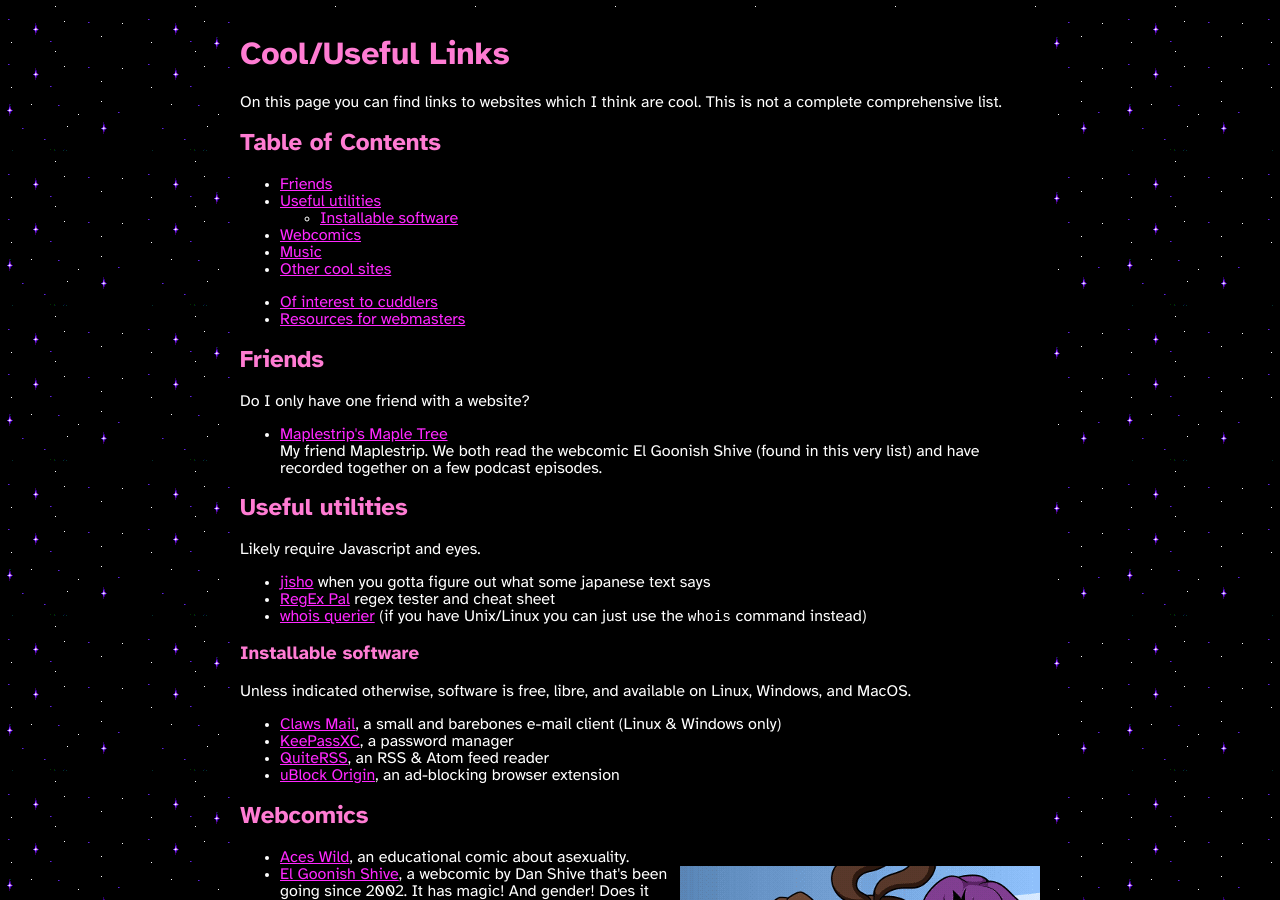
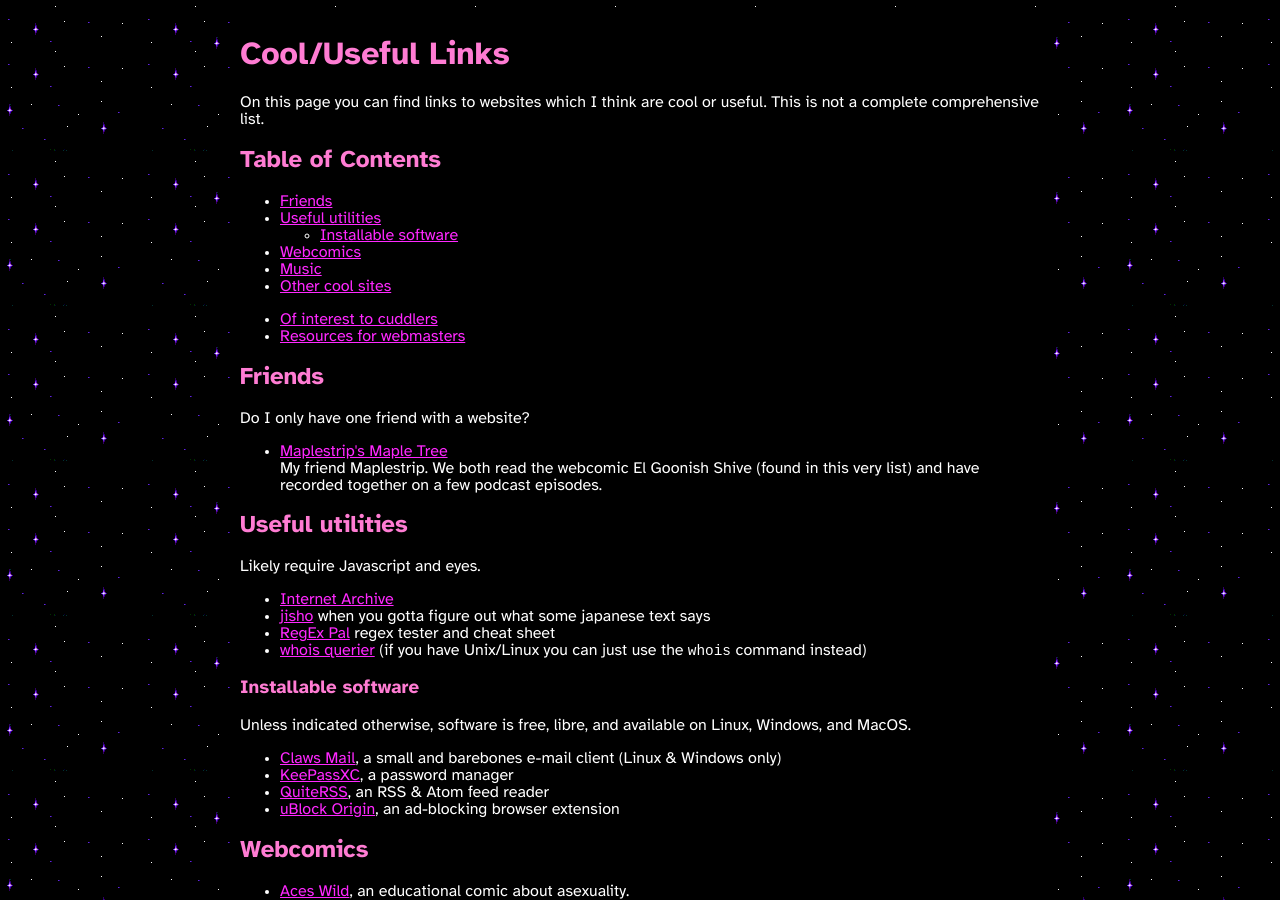
Before and after one commit to mincerafter42/mincerafter42.github.io, a Jekyll site: the page built from other-web-sites.md, in a window 1280 px wide and 900 px high. Built offline with Jekyll 4.4.1, drawn with Linux system fonts in a browser that asks for light colours; some of the changed text lies outside the part shown.

Commit message:
added internet archive to list of useful sites

```diff
--- a/other-web-sites.md
+++ b/other-web-sites.md
@@ -1,9 +1,9 @@
 ---
 title: Cool/Useful Links
-last_modified_at: 2022-06-03
+last_modified_at: 2022-06-07
 ---
 
-On this page you can find links to websites which I think are cool. This is not a complete comprehensive list.
+On this page you can find links to websites which I think are cool or useful. This is not a complete comprehensive list.
 
 ## Table of Contents
 {:.no_toc}
@@ -21,6 +21,7 @@
 ## Useful utilities
 Likely require Javascript and eyes.
 
+- [Internet Archive](https://archive.org)
 - [jisho](https://jisho.org) when you gotta figure out what some japanese text says
 - [RegEx Pal](https://regexpal.com) regex tester and cheat sheet
 - [whois querier](https://www.bgreco.net/whois) (if you have Unix/Linux you can just use the `whois` command instead)
```
